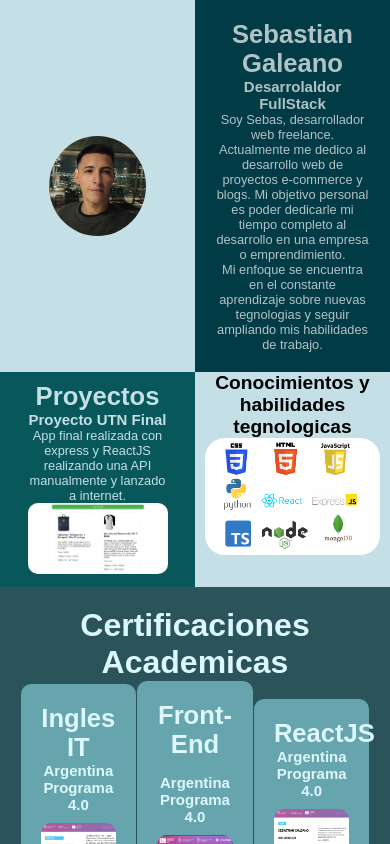
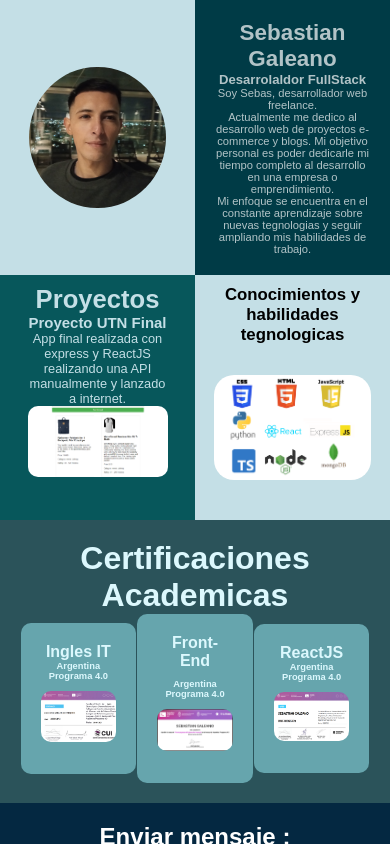
Before and after one commit to SebastianGaleano20/Portfolio-app, a React (Vite) app: page / in a window 390 px wide. Shown: the top 844 px of the page. Built offline with nearby package versions, Linux system fonts and the light colour scheme; a web font is replaced by a local one.

Commit message:
Full Responsive

```diff
--- a/src/components/Certificados/Certificaciones.css
+++ b/src/components/Certificados/Certificaciones.css
@@ -10,7 +10,7 @@
   display: flex;
 }
 
-@media only screen and (max-width: 600px){
+@media only screen and (min-width: 200px) and (max-width: 600px){
   .container-certf{
     max-width: 100%;
     margin: auto;
--- a/src/components/Certificados/Certificado.css
+++ b/src/components/Certificados/Certificado.css
@@ -12,10 +12,13 @@
     border-radius: 10px;
 }
 
-@media only screen and (max-width: 600px){
+@media only screen and (min-width: 200px) and (max-width: 600px){
     .cont-cert{
         max-width: 33%;;
         margin: auto;
-        font-size: 0.8em;
+        font-size: 0.5em;
+    }
+    .cont-img img{
+        max-width: 100%;
     }
 }
--- a/src/components/Conocimientos/Conocimientos.css
+++ b/src/components/Conocimientos/Conocimientos.css
@@ -15,10 +15,12 @@
   max-width: 90%;
 }
 
-@media only screen and (max-width: 600px){
+@media only screen and (min-width: 200px) and (max-width: 600px){
   .cont-skills{
     max-width: 50%;
-    font-size: 0.8em;
+    background-color: #c4dfe6;
+    font-size: 0.7em;
+    padding: 10px;
   }
   .cont-leng{
     max-width: 100%;
@@ -26,7 +28,7 @@
   }
   .cont-leng img{
     max-width: 90%;
-    margin: auto;
+    margin: 30px auto;
     display: block;
   }
 }
--- a/src/components/Formulario/Contacto.css
+++ b/src/components/Formulario/Contacto.css
@@ -33,8 +33,16 @@
     margin-top: 20px;
     font-size: 1.4em;
 }
-
-@media only screen and (max-width: 600px) {
+.co
+.cont-info ul li {
+  color: black;
+  text-decoration: none;
+}
+.cont-info ul li a:visited{
+  text-decoration: none !important;
+  color:black;
+}
+@media only screen and (min-width: 200px) and (max-width: 600px) {
   .container {
     max-width: 100%;
     text-align: center;
--- a/src/components/Main.css
+++ b/src/components/Main.css
@@ -19,7 +19,7 @@
   font-size: 1.3em;
 }
 
-@media only screen and (max-width: 600px) {
+@media only screen and (min-width: 200px) and (max-width: 600px) {
   .cont-sobremi {
     max-width: 100%;
   }
@@ -28,13 +28,13 @@
     margin: auto;
   }
   .cont-img-sobremi img {
-    max-width: 50%;
-    margin: auto;
+    max-width: 70%;
+    margin: 10px auto;
     display: block;
   }
   .cont-txt-sobremi {
     max-width: 50%;
     text-align: center;
-    font-size: 0.8em;
+    font-size: 0.7em;
   }
 }
--- a/src/components/Proyectos/Proyectos.css
+++ b/src/components/Proyectos/Proyectos.css
@@ -15,7 +15,7 @@
     max-width: 100%;
 }
 
-@media only screen and (max-width: 600px) {
+@media only screen and (min-width: 200px) and (max-width: 600px) {
     .cont-txt-proyect{
         max-width: 50%;
         font-size: 0.8em;
```
